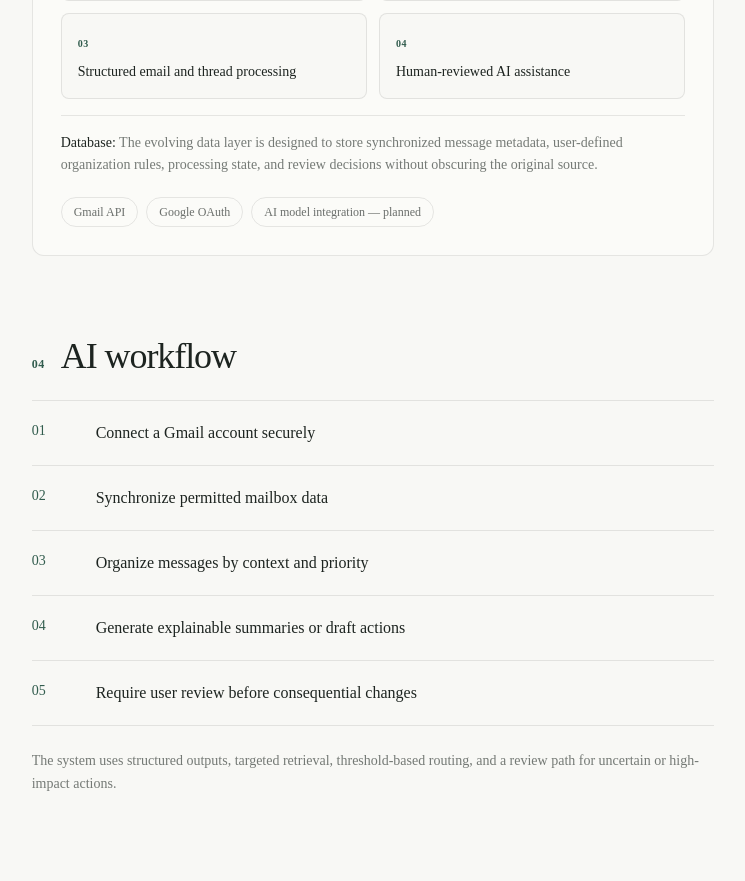
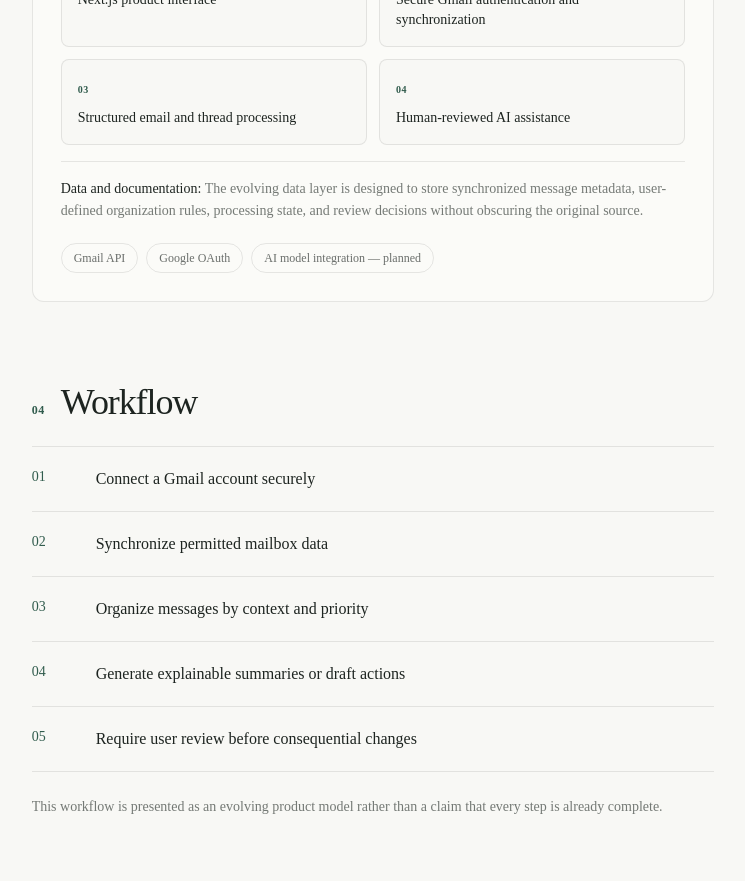
Before and after one commit to RampleStealth/personal-portfolio, a Next.js app: page /work/ai-email-organizer in a window 1280 px wide. Shown: the part 2260-3141 px from the top of the page, without its empty margins (427-1172 px from the left). Built offline with nearby package versions, Linux system fonts and the light colour scheme.

Commit message:
Update page.tsx

```diff
--- a/app/work/[slug]/page.tsx
+++ b/app/work/[slug]/page.tsx
@@ -1,40 +1,228 @@
 import type { Metadata } from "next";
 import Link from "next/link";
 import { notFound } from "next/navigation";
-import { ArrowLeft, ArrowUpRight, Check, Github, Play } from "lucide-react";
+import { ArrowLeft, ArrowUpRight, Check, Github, ExternalLink } from "lucide-react";
 import { SiteHeader } from "@/components/site-header";
 import { SiteFooter } from "@/components/site-footer";
 import { ProjectVisual } from "@/components/project-visual";
 import { Button } from "@/components/ui/button";
 import { getProject, projects } from "@/data/projects";
+import { profile } from "@/data/profile";
 
-export function generateStaticParams() { return projects.map(({ slug }) => ({ slug })); }
-export async function generateMetadata({ params }: { params: Promise<{ slug: string }> }): Promise<Metadata> { const { slug } = await params; const project = getProject(slug); return { title: project ? `${project.name} — Avery Chen` : "Work — Avery Chen" }; }
+export function generateStaticParams() {
+  return projects.map(({ slug }) => ({ slug }));
+}
 
-const SectionTitle = ({ number, children }: { number: string; children: React.ReactNode }) => <div className="mb-6 flex items-baseline gap-4"><span className="text-xs font-semibold tracking-wider text-moss">{number}</span><h2 className="font-display text-3xl tracking-[-.03em] sm:text-4xl">{children}</h2></div>;
+export async function generateMetadata({
+  params,
+}: {
+  params: Promise<{ slug: string }>;
+}): Promise<Metadata> {
+  const { slug } = await params;
+  const project = getProject(slug);
+  return {
+    title: project ? `${project.name} — ${profile.name}` : `Work — ${profile.name}`,
+  };
+}
 
-export default async function ProjectPage({ params }: { params: Promise<{ slug: string }> }) {
+const SectionTitle = ({
+  number,
+  children,
+}: {
+  number: string;
+  children: React.ReactNode;
+}) => (
+  <div className="mb-6 flex items-baseline gap-4">
+    <span className="text-xs font-semibold tracking-wider text-moss">{number}</span>
+    <h2 className="font-display text-3xl tracking-[-.03em] sm:text-4xl">{children}</h2>
+  </div>
+);
+
+export default async function ProjectPage({
+  params,
+}: {
+  params: Promise<{ slug: string }>;
+}) {
   const { slug } = await params;
   const project = getProject(slug);
   if (!project) notFound();
-  const index = projects.findIndex(({ slug }) => slug === project.slug);
+
+  const index = projects.findIndex(({ slug: projectSlug }) => projectSlug === project.slug);
   const nextProject = projects[(index + 1) % projects.length];
-  return <><SiteHeader /><main id="main">
-    <article>
-      <header className="mx-auto max-w-7xl px-5 pb-16 pt-12 lg:px-8 lg:pb-24 lg:pt-20"><Link className="inline-flex items-center gap-2 text-sm text-ink/60 transition hover:text-ink" href="/#work"><ArrowLeft size={16} /> Selected work</Link><div className="mt-14 grid gap-10 lg:grid-cols-12 lg:items-end"><div className="lg:col-span-7"><p className="eyebrow">{project.number} · {project.category}</p><h1 className="mt-4 font-display text-5xl tracking-[-.045em] sm:text-7xl">{project.name}</h1><p className="mt-7 max-w-2xl text-xl leading-relaxed text-ink/65">{project.summary}</p></div><div className="border-l-2 border-moss pl-4 lg:col-span-3 lg:col-start-10"><p className="text-xs uppercase tracking-[.14em] text-ink/45">Outcome</p><p className="mt-2 text-lg font-medium text-moss">{project.impact}</p></div></div>
-        <div className="mt-14 flex flex-wrap gap-3"><Button asChild><a href="#" aria-label={`View ${project.name} live demo`}>Live demo <Play size={15} /></a></Button><Button asChild variant="outline"><a href="https://github.com" target="_blank" rel="noreferrer">GitHub <Github size={15} /></a></Button></div>
-      </header>
-      <section className="border-y border-ink/10 bg-sand/40 px-5 py-8 lg:px-8"><div className="mx-auto grid max-w-7xl gap-6 text-sm sm:grid-cols-3"><div><p className="text-ink/45">Role</p><p className="mt-1 font-medium">Product · Design · Engineering</p></div><div><p className="text-ink/45">Deliverable</p><p className="mt-1 font-medium">Production workflow system</p></div><div><p className="text-ink/45">Focus</p><p className="mt-1 font-medium">Trustworthy AI automation</p></div></div></section>
-      <section className="mx-auto max-w-7xl px-5 py-16 lg:px-8 lg:py-24"><ProjectVisual variant={index} /></section>
-      <div className="mx-auto max-w-7xl px-5 pb-20 lg:px-8 lg:pb-32"><div className="grid gap-16 lg:grid-cols-12"><aside className="hidden lg:col-span-3 lg:block"><nav className="sticky top-24 text-sm" aria-label="Case study contents"><p className="mb-4 font-medium">In this case study</p><div className="flex flex-col gap-3 text-ink/55"><a href="#problem">Problem</a><a href="#solution">Solution</a><a href="#architecture">Architecture</a><a href="#workflow">AI workflow</a><a href="#learnings">Learnings</a></div></nav></aside>
-        <div className="space-y-20 lg:col-span-7 lg:col-start-5">
-          <section id="problem"><SectionTitle number="01">The problem</SectionTitle><p className="text-xl leading-relaxed text-ink/70">{project.problem}</p></section>
-          <section id="solution"><SectionTitle number="02">The solution</SectionTitle><p className="text-xl leading-relaxed text-ink/70">{project.solution}</p><div className="mt-8 grid gap-px overflow-hidden rounded-xl border border-ink/10 bg-ink/10 sm:grid-cols-2">{["Human review where it matters", "Traceable model decisions", "Purposeful exception handling", "A workflow people can learn quickly"].map((item) => <div key={item} className="flex items-center gap-3 bg-paper p-5 text-sm"><Check size={16} className="text-moss" />{item}</div>)}</div></section>
-          <section id="architecture"><SectionTitle number="03">Architecture</SectionTitle><p className="mb-8 text-base leading-relaxed text-ink/65">The system separates the interface, orchestration, intelligence, and audit layers so the product can evolve without making its decisions opaque.</p><div className="overflow-hidden rounded-xl border border-ink/10 bg-[#fbfbf8] p-5 sm:p-7"><div className="grid gap-3 sm:grid-cols-2">{project.architecture.map((item, itemIndex) => <div className="rounded-lg border border-ink/10 bg-paper p-4" key={item}><span className="text-[10px] font-semibold tracking-wider text-moss">0{itemIndex + 1}</span><p className="mt-2 text-sm font-medium">{item}</p></div>)}</div><div className="my-4 h-px bg-ink/10" /><p className="text-sm leading-relaxed text-ink/60"><strong className="font-medium text-ink">Database:</strong> {project.database}</p><div className="mt-5 flex flex-wrap gap-2">{project.apis.map((api) => <span key={api} className="rounded-full border border-ink/10 px-3 py-1.5 text-xs text-ink/65">{api}</span>)}</div></div></section>
-          <section id="workflow"><SectionTitle number="04">AI workflow</SectionTitle><ol className="border-t border-ink/10">{project.workflow.map((step, itemIndex) => <li key={step} className="grid grid-cols-[48px_1fr] gap-4 border-b border-ink/10 py-5"><span className="text-sm text-moss">0{itemIndex + 1}</span><p className="text-base">{step}</p></li>)}</ol><p className="mt-6 text-sm leading-relaxed text-ink/60">The system uses structured outputs, targeted retrieval, threshold-based routing, and a review path for uncertain or high-impact actions.</p></section>
-          <section id="learnings"><SectionTitle number="05">Challenges & lessons</SectionTitle><div className="grid gap-8 sm:grid-cols-2"><div><p className="mb-4 text-xs font-semibold uppercase tracking-[.14em] text-ink/45">Challenges</p><ul className="space-y-4">{project.challenges.map((challenge) => <li key={challenge} className="border-l border-ink/20 pl-4 text-sm leading-relaxed text-ink/70">{challenge}</li>)}</ul></div><div><p className="mb-4 text-xs font-semibold uppercase tracking-[.14em] text-ink/45">Lessons learned</p><ul className="space-y-4">{project.lessons.map((lesson) => <li key={lesson} className="border-l-2 border-moss pl-4 text-sm leading-relaxed text-ink/70">{lesson}</li>)}</ul></div></div></section>
-        </div></div></div>
-      <section className="border-t border-ink/10 bg-mist/55 px-5 py-16 lg:px-8 lg:py-24"><div className="mx-auto max-w-7xl"><p className="eyebrow">Next case study</p><Link href={`/work/${nextProject.slug}`} className="group mt-3 flex items-end justify-between border-b border-ink/15 pb-4"><h2 className="font-display text-4xl tracking-[-.035em] sm:text-6xl">{nextProject.name}</h2><ArrowUpRight className="mb-2 transition-transform group-hover:-translate-y-1 group-hover:translate-x-1" /></Link></div></section>
-    </article>
-  </main><SiteFooter /></>;
+
+  return (
+    <>
+      <SiteHeader />
+      <main id="main">
+        <article>
+          <header className="mx-auto max-w-7xl px-5 pb-16 pt-12 lg:px-8 lg:pb-24 lg:pt-20">
+            <Link className="inline-flex items-center gap-2 text-sm text-ink/60 transition hover:text-ink" href="/#work">
+              <ArrowLeft size={16} /> Selected work
+            </Link>
+
+            <div className="mt-14 grid gap-10 lg:grid-cols-12 lg:items-end">
+              <div className="lg:col-span-7">
+                <p className="eyebrow">{project.number} · {project.category}</p>
+                <p className="mt-4 inline-flex rounded-full border border-ink/10 px-3 py-1.5 text-xs font-medium text-ink/60">
+                  {project.status}
+                </p>
+                <h1 className="mt-4 font-display text-5xl tracking-[-.045em] sm:text-7xl">{project.name}</h1>
+                <p className="mt-7 max-w-2xl text-xl leading-relaxed text-ink/65">{project.summary}</p>
+              </div>
+              <div className="border-l-2 border-moss pl-4 lg:col-span-3 lg:col-start-10">
+                <p className="text-xs uppercase tracking-[.14em] text-ink/45">Current state</p>
+                <p className="mt-2 text-lg font-medium text-moss">{project.impact}</p>
+              </div>
+            </div>
+
+            {(project.liveUrl || project.githubUrl) && (
+              <div className="mt-14 flex flex-wrap gap-3">
+                {project.liveUrl && (
+                  <Button asChild>
+                    <a href={project.liveUrl} target="_blank" rel="noreferrer">
+                      View project <ExternalLink size={15} />
+                    </a>
+                  </Button>
+                )}
+                {project.githubUrl && (
+                  <Button asChild variant="outline">
+                    <a href={project.githubUrl} target="_blank" rel="noreferrer">
+                      GitHub <Github size={15} />
+                    </a>
+                  </Button>
+                )}
+              </div>
+            )}
+          </header>
+
+          <section className="border-y border-ink/10 bg-sand/40 px-5 py-8 lg:px-8">
+            <div className="mx-auto grid max-w-7xl gap-6 text-sm sm:grid-cols-3">
+              <div><p className="text-ink/45">Role</p><p className="mt-1 font-medium">{project.role}</p></div>
+              <div><p className="text-ink/45">Deliverable</p><p className="mt-1 font-medium">{project.deliverable}</p></div>
+              <div><p className="text-ink/45">Focus</p><p className="mt-1 font-medium">{project.focus}</p></div>
+            </div>
+          </section>
+
+          <section className="mx-auto max-w-7xl px-5 py-16 lg:px-8 lg:py-24">
+            <ProjectVisual variant={index} />
+          </section>
+
+          <div className="mx-auto max-w-7xl px-5 pb-20 lg:px-8 lg:pb-32">
+            <div className="grid gap-16 lg:grid-cols-12">
+              <aside className="hidden lg:col-span-3 lg:block">
+                <nav className="sticky top-24 text-sm" aria-label="Case study contents">
+                  <p className="mb-4 font-medium">In this project story</p>
+                  <div className="flex flex-col gap-3 text-ink/55">
+                    <a href="#problem">Problem</a>
+                    <a href="#solution">Current direction</a>
+                    <a href="#architecture">Architecture</a>
+                    <a href="#workflow">Workflow</a>
+                    <a href="#learnings">Learnings</a>
+                  </div>
+                </nav>
+              </aside>
+
+              <div className="space-y-20 lg:col-span-7 lg:col-start-5">
+                <section id="problem">
+                  <SectionTitle number="01">The problem</SectionTitle>
+                  <p className="text-xl leading-relaxed text-ink/70">{project.problem}</p>
+                </section>
+
+                <section id="solution">
+                  <SectionTitle number="02">The current direction</SectionTitle>
+                  <p className="text-xl leading-relaxed text-ink/70">{project.solution}</p>
+                  <div className="mt-8 grid gap-px overflow-hidden rounded-xl border border-ink/10 bg-ink/10 sm:grid-cols-2">
+                    {[
+                      "Honest project status",
+                      "Human review where it matters",
+                      "Visible system boundaries",
+                      "Decisions documented as the work evolves",
+                    ].map((item) => (
+                      <div key={item} className="flex items-center gap-3 bg-paper p-5 text-sm">
+                        <Check size={16} className="text-moss" />{item}
+                      </div>
+                    ))}
+                  </div>
+                </section>
+
+                <section id="architecture">
+                  <SectionTitle number="03">Architecture</SectionTitle>
+                  <p className="mb-8 text-base leading-relaxed text-ink/65">
+                    This architecture describes the present direction. Individual parts may change as the product is tested and implemented.
+                  </p>
+                  <div className="overflow-hidden rounded-xl border border-ink/10 bg-[#fbfbf8] p-5 sm:p-7">
+                    <div className="grid gap-3 sm:grid-cols-2">
+                      {project.architecture.map((item, itemIndex) => (
+                        <div className="rounded-lg border border-ink/10 bg-paper p-4" key={item}>
+                          <span className="text-[10px] font-semibold tracking-wider text-moss">0{itemIndex + 1}</span>
+                          <p className="mt-2 text-sm font-medium">{item}</p>
+                        </div>
+                      ))}
+                    </div>
+                    <div className="my-4 h-px bg-ink/10" />
+                    <p className="text-sm leading-relaxed text-ink/60">
+                      <strong className="font-medium text-ink">Data and documentation:</strong> {project.database}
+                    </p>
+                    <div className="mt-5 flex flex-wrap gap-2">
+                      {project.apis.map((api) => (
+                        <span key={api} className="rounded-full border border-ink/10 px-3 py-1.5 text-xs text-ink/65">{api}</span>
+                      ))}
+                    </div>
+                  </div>
+                </section>
+
+                <section id="workflow">
+                  <SectionTitle number="04">Workflow</SectionTitle>
+                  <ol className="border-t border-ink/10">
+                    {project.workflow.map((step, itemIndex) => (
+                      <li key={step} className="grid grid-cols-[48px_1fr] gap-4 border-b border-ink/10 py-5">
+                        <span className="text-sm text-moss">0{itemIndex + 1}</span>
+                        <p className="text-base">{step}</p>
+                      </li>
+                    ))}
+                  </ol>
+                  <p className="mt-6 text-sm leading-relaxed text-ink/60">
+                    This workflow is presented as an evolving product model rather than a claim that every step is already complete.
+                  </p>
+                </section>
+
+                <section id="learnings">
+                  <SectionTitle number="05">Challenges & lessons</SectionTitle>
+                  <div className="grid gap-8 sm:grid-cols-2">
+                    <div>
+                      <p className="mb-4 text-xs font-semibold uppercase tracking-[.14em] text-ink/45">Challenges</p>
+                      <ul className="space-y-4">
+                        {project.challenges.map((challenge) => (
+                          <li key={challenge} className="border-l border-ink/20 pl-4 text-sm leading-relaxed text-ink/70">{challenge}</li>
+                        ))}
+                      </ul>
+                    </div>
+                    <div>
+                      <p className="mb-4 text-xs font-semibold uppercase tracking-[.14em] text-ink/45">Lessons so far</p>
+                      <ul className="space-y-4">
+                        {project.lessons.map((lesson) => (
+                          <li key={lesson} className="border-l-2 border-moss pl-4 text-sm leading-relaxed text-ink/70">{lesson}</li>
+                        ))}
+                      </ul>
+                    </div>
+                  </div>
+                </section>
+              </div>
+            </div>
+          </div>
+
+          <section className="border-t border-ink/10 bg-mist/55 px-5 py-16 lg:px-8 lg:py-24">
+            <div className="mx-auto max-w-7xl">
+              <p className="eyebrow">Next project</p>
+              <Link href={`/work/${nextProject.slug}`} className="group mt-3 flex items-end justify-between border-b border-ink/15 pb-4">
+                <h2 className="font-display text-4xl tracking-[-.035em] sm:text-6xl">{nextProject.name}</h2>
+                <ArrowUpRight className="mb-2 transition-transform group-hover:-translate-y-1 group-hover:translate-x-1" />
+              </Link>
+            </div>
+          </section>
+        </article>
+      </main>
+      <SiteFooter />
+    </>
+  );
 }
```
